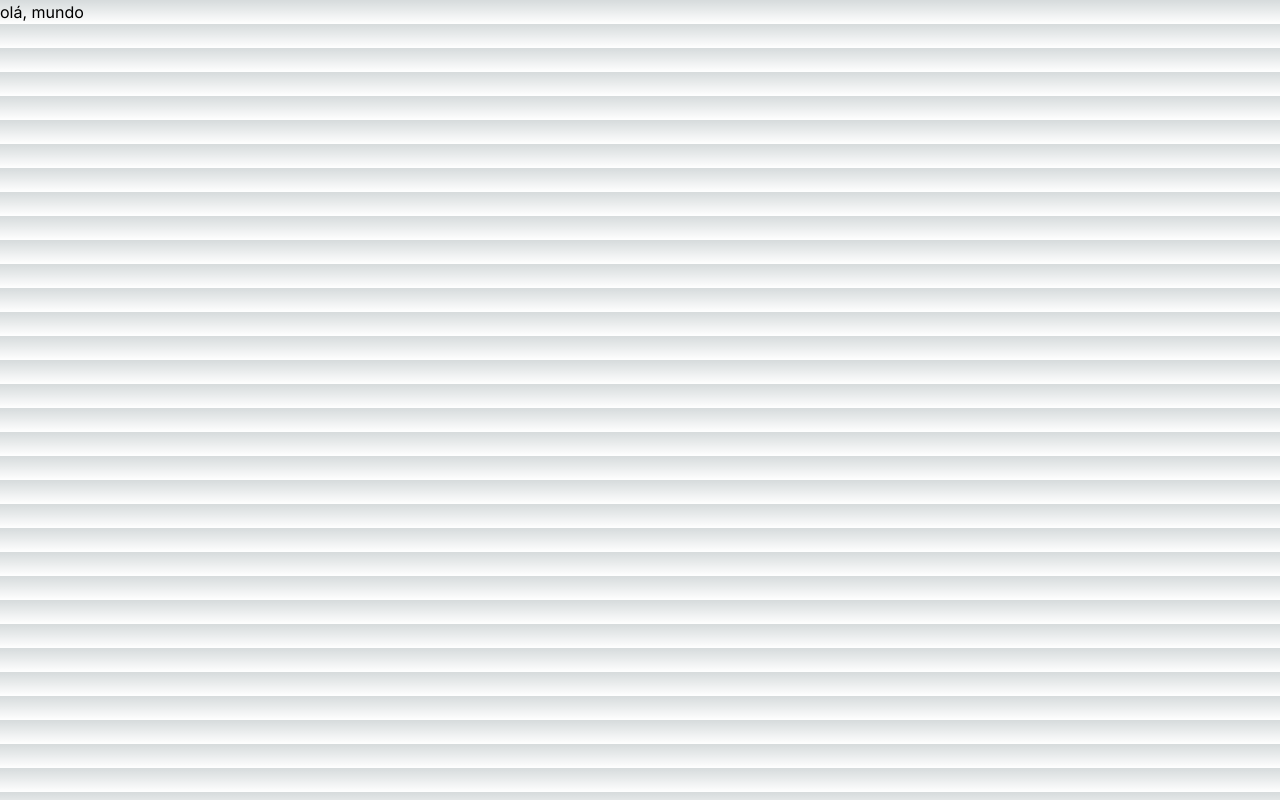
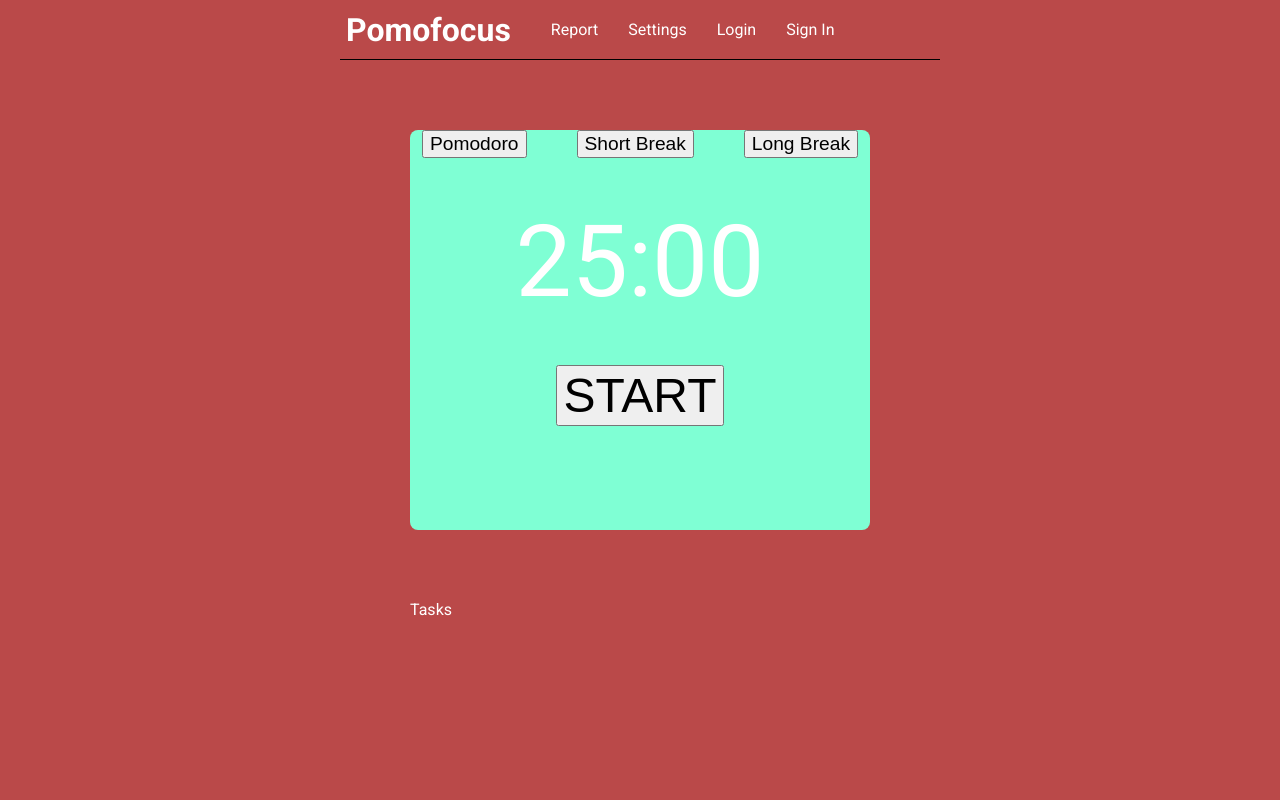
Before and after one commit to JoaoPaul01/pomodoro-app, a Next.js app: page / in a window 1280 px wide. Built offline with nearby package versions, Linux system fonts and the light colour scheme.

Commit message:
feat: create initial structure

```diff
--- a/src/app/globals.css
+++ b/src/app/globals.css
@@ -1,33 +1,108 @@
-@tailwind base;
-@tailwind components;
-@tailwind utilities;
 
-:root {
-  --foreground-rgb: 0, 0, 0;
-  --background-start-rgb: 214, 219, 220;
-  --background-end-rgb: 255, 255, 255;
+@import url('https://fonts.googleapis.com/css2?family=Roboto:wght@400;500;700&display=swap');
+
+* {
+    box-sizing: border-box;
 }
 
-@media (prefers-color-scheme: dark) {
-  :root {
-    --foreground-rgb: 255, 255, 255;
-    --background-start-rgb: 0, 0, 0;
-    --background-end-rgb: 0, 0, 0;
-  }
+html, body {
+    background-color: rgb(186, 73, 73);
+    min-height: 100vh;
+    width: 100%;
+    color: white;
+    transition: background-color 0.5s ease-in-out 0s;
+    padding-bottom: 12px;
+    padding: 0;
+    margin: 0;
+    font-family: 'Roboto', 'Arial', sans-serif, serif;
+
 }
 
-body {
-  color: rgb(var(--foreground-rgb));
-  background: linear-gradient(
-      to bottom,
-      transparent,
-      rgb(var(--background-end-rgb))
-    )
-    rgb(var(--background-start-rgb));
+.container {
+    display: flex;
+    flex-direction: column;
+    gap: 70px;
 }
 
-@layer utilities {
-  .text-balance {
-    text-wrap: balance;
-  }
+header {
+    width: 100%;
+    height: 60px;
+
+    display: flex;
+    justify-content: center;
 }
+
+header .menu {
+    display: flex;
+    align-items: center;
+
+    width: 600px;
+    height: 60px;
+    background-color: rgb(186, 73, 73);
+    border-bottom: 1px solid black;
+    padding: 12px 6px;
+}
+
+.menu ul {
+    text-decoration: none;
+    list-style-type: none;
+
+    display: flex;
+    gap: 30px;
+    justify-content: space-between;
+}
+
+.menu ul li {
+    cursor: pointer;
+}
+
+section {
+    width: 100%;
+    display: flex;
+    align-items: center;
+    flex-direction: column;
+}
+
+section .container {
+    width: 460px;
+}
+
+.count-box {
+    background-color: aquamarine;
+    width: 100%;
+    height: 400px;
+    border-radius: 8px;
+    display: flex;
+    flex-direction: column;
+    align-items: center;
+    gap: 45px;
+}
+
+.modes {
+    display: flex;
+    font-size: 80px;
+    align-items: center;
+    gap: 50px;
+}
+
+.modes button {
+    font-size: 1.2rem;
+}
+
+.start-btn {
+    font-size: 3.0rem;
+}
+
+.timer {
+    font-size: 6.25rem;
+}
+
+.tasks-container {
+    width: 100%;
+
+};
+
+.tasks-container div.task-header {
+    border-bottom: 7px solid #ffffff;
+    width: 100%;
+}
--- a/src/app/layout.tsx
+++ b/src/app/layout.tsx
@@ -1,22 +1,62 @@
-import type { Metadata } from "next";
-import { Inter } from "next/font/google";
-import "./globals.css";
+import './globals.css';
 
-const inter = Inter({ subsets: ["latin"] });
+let timer = new Date().getMinutes();
 
-export const metadata: Metadata = {
-  title: "Create Next App",
-  description: "Generated by create next app",
+export const metadata = {
+  title: "Pomofocus",
+  description: "Uma rede social para devs",
+  time: '25:00'
 };
 
 export default function RootLayout({
   children,
-}: Readonly<{
-  children: React.ReactNode;
-}>) {
+}: Readonly<{children: React.ReactNode;}>) {
   return (
-    <html lang="en">
-      <body className={inter.className}>{children}</body>
+    <html lang="pt-BR">
+      <body>
+
+        <div className="container">
+        <header>
+          <div className="menu">
+            <span><h1>Pomofocus</h1></span>
+            <ul>
+              <li><a role='button'>Report</a></li>
+              <li><a role='button'>Settings</a></li>
+              <li><a role='button'>Login</a></li>
+              <li><a role='button'>Sign In</a></li>
+            </ul>
+          </div>
+        </header>
+        <section>
+          <div className="container">
+          <div className="count-box">
+            <div className="modes">
+              <button>Pomodoro</button>
+              <button>Short Break</button>
+              <button>Long Break</button>
+            </div>
+            <span className="timer">
+              {metadata.time}
+            </span>
+            <button className='start-btn'>START</button>
+          </div>
+          <div className="tasks-container">
+              <div className="task-header">
+                <span>Tasks</span>
+
+              </div>
+              <div className="task-list">
+
+              </div>
+          </div>
+          </div>
+        </section>
+        </div>
+
+        <div className="pomofocus-container">
+
+        </div>
+      </body>
     </html>
   );
 }
```
